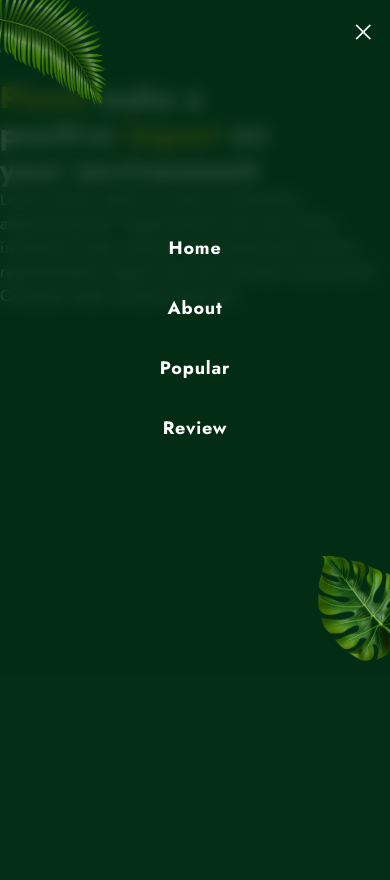
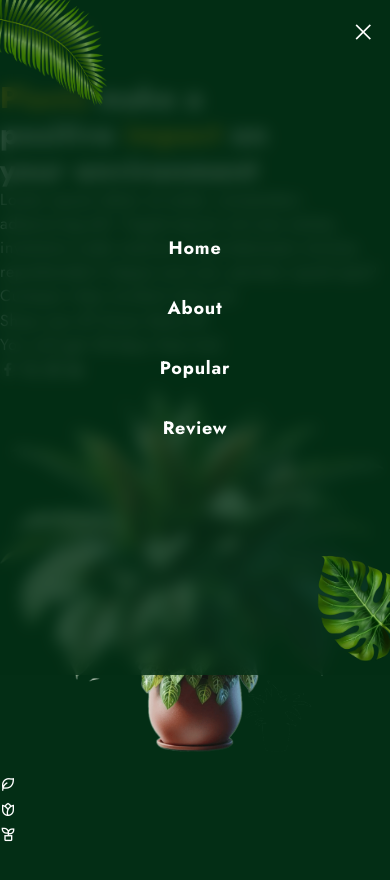
Before and after one commit to Ndungu-Jn/Plant-Website, a website: page index.html in a window 390 px wide. Both pictures are taken after a click on the icon 363 px from the left and 31 px from the top of the page. Shown: the top 880 px of the page. Drawn offline with nearby package versions, Linux system fonts and the light colour scheme; a web font is replaced by a local one.

Commit message:
finally adjusted the Mobile to xl navigation issue

```diff
--- a/index.html
+++ b/index.html
@@ -26,7 +26,8 @@
         <div class="font-[lobster] sm:text-2xl md:text-3xl">The Plants</div>
 
 
-          <div id="nav-menu" class="absolute top-0 left-full  min-h-[80vh] w-full bg-green-950/80 backdrop-blur-sm flex items-center justify-center duration-300 overflow-hidden lg:static lg:min-h-fit lg:bg-transparent lg:w-auto">
+        <div id="nav-menu" class="absolute top-0 right-0 min-h-[80vh] w-full bg-green-950/80 backdrop-blur-sm flex items-center justify-center duration-300 overflow-hidden transform translate-x-full lg:static lg:min-h-fit lg:bg-transparent lg:w-auto lg:translate-x-0 lg:flex">
+
 
           <ul class="flex flex-col items-center gap-8 lg:flex-row">
             <li>
@@ -65,8 +66,9 @@
     <main>
         <!--~~~~~~~~~~~~~~~ Home ~~~~~~~~~~~~~~~-->
         <section id="home">
-          <div>
+          <div class="container mx-auto">
             <div>
+              <!-- content -->
               <div>
                 <h1>
                   <span class="text-yellow-500">Plants</span> make a
@@ -80,8 +82,49 @@
                 <p>
                   Lorem ipsum dolor sit amet, consectetur adipisicing elit. Fugiat earum sint eos soluta, inventore unde nostrum. Exercitationem minima reprehenderit itaque sunt aut, pariatur quod ipsa? Cumque vitae incidunt alias est.
                 </p>
+                <div>
+                  <button>
+                    <span>Shop now</span>
+                    <i class="ri-leaf-line"></i>
+                  </button>
+
+                  <button>
+                    <span>Know More</span>
+                    <i class="ri-leaf-line"></i>
+                  </button>
+                </div>
+
+                <p>
+                  You will get 30-days free  trial.
+                </p>
+
+                <div>
+                  <i class="ri-facebook-fill"></i>
+                  <i class="ri-twitter-x-line"></i>
+                  <i class="ri-instagram-line"></i>
+                  <i class="ri-linkedin-fill"></i>
+                </div>
 
               </div>
+              <!-- image -->
+               <div>
+                <img src="assets/img/home.png" alt="home_image">
+
+                <!-- leaf -->
+                 <div>
+                  <i class="ri-leaf-line"></i>
+                 </div>
+
+                 <!-- flower -->
+                 <div>
+                  <i class="ri-flower-line"></i>
+                 </div>
+
+                 <!-- plant -->
+                 <div>
+                  <i class="ri-plant-line"></i>
+                 </div>
+               </div>
             </div>
           </div>
 
--- a/main.js
+++ b/main.js
@@ -1,19 +1,20 @@
 /*~~~~~~~~~~~~~~~ TOGGLE BUTTON ~~~~~~~~~~~~~~~*/
-const navMenu = document.getElementById("nav-menu")
-const navLink = document.querySelectorAll(".nav-link")
-const hamburger = document.getElementById("hamburger")
+const navMenu = document.getElementById("nav-menu");
+const navLinks = document.querySelectorAll(".nav-link");
+const hamburger = document.getElementById("hamburger");
 
 hamburger.addEventListener("click", () => {
-    navMenu.classList.toggle('-translate-x-full')
-    hamburger.classList.toggle("ri-close-large-fill")
+    navMenu.classList.toggle("translate-x-full");
+    hamburger.classList.toggle("ri-close-large-fill");
+});
 
-})
-navLink.forEach(link => {
+navLinks.forEach(link => {
     link.addEventListener("click", () => {
-        navMenu.classList.toggle('-translate-x-full')
-        hamburger.classList.toggle("ri-close-large-fill")
-    })
-})
+        navMenu.classList.add("translate-x-full");
+        hamburger.classList.remove("ri-close-large-fill");
+    });
+});
+
 
 
 /*~~~~~~~~~~~~~~~ SHOW SCROLL UP ~~~~~~~~~~~~~~~*/
```
Also changed, not shown: styles/style.css.
